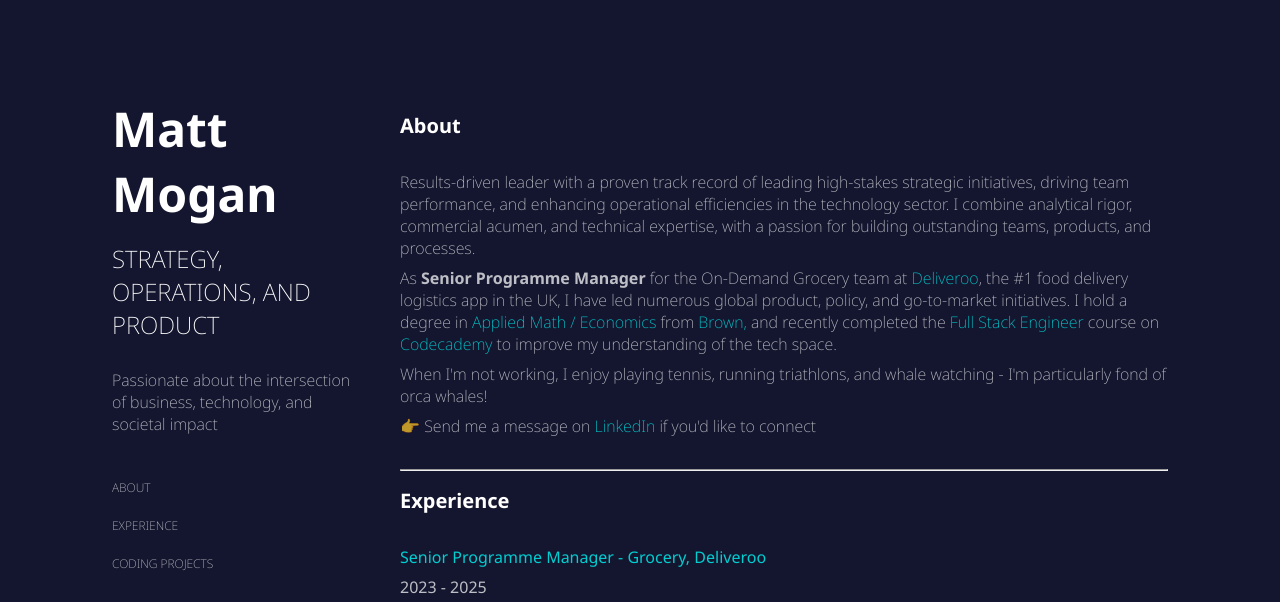
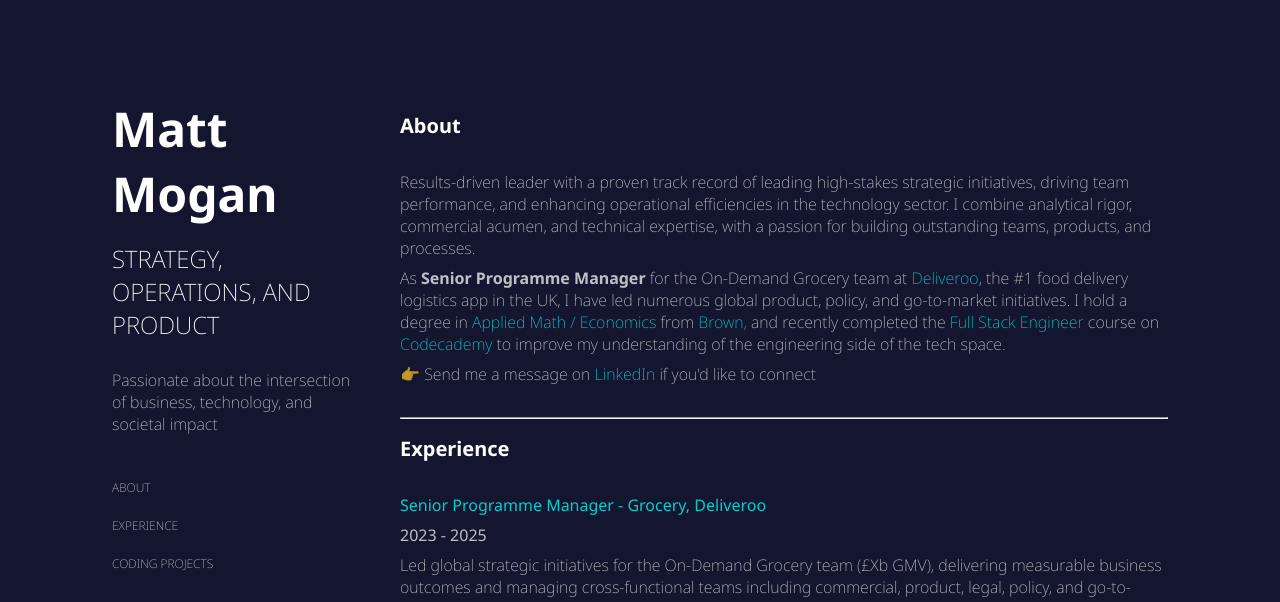
Before and after one commit to matthewmogan/portfolio, a website: page index.html in a window 1280 px wide. Shown: the top 602 px of the page. Drawn offline with Linux system fonts and the light colour scheme.

Commit message:
removed interests from About section

```diff
--- a/index.html
+++ b/index.html
@@ -45,8 +45,7 @@
 
                 <div class="contentContainer hoverEffect">
                     <p>Results-driven leader with a proven track record of leading high-stakes strategic initiatives, driving team performance, and enhancing operational efficiencies in the technology sector. I combine analytical rigor, commercial acumen, and technical expertise, with a passion for building outstanding teams, products, and processes.</p>
-                    <p>As <strong>Senior Programme Manager</strong> for the On-Demand Grocery team at <a class="link" href="https://deliveroo.co.uk/">Deliveroo</a>, the #1 food delivery logistics app in the UK, I have led numerous global product, policy, and go-to-market initiatives. I hold a degree in <a class="link" href="https://bulletin.brown.edu/the-college/concentrations/apme/">Applied Math / Economics</a> from <a class="link" href="https://www.brown.edu/">Brown,</a> and recently completed the <a class="link" href="https://www.codecademy.com/career-journey/full-stack-engineer">Full Stack Engineer</a> course on <a class="link" href="https://www.codecademy.com/">Codecademy</a> to improve my understanding of the tech space.</p>
-                    <p>When I'm not working, I enjoy playing tennis, running triathlons, and whale watching - I'm particularly fond of orca whales! </p>
+                    <p>As <strong>Senior Programme Manager</strong> for the On-Demand Grocery team at <a class="link" href="https://deliveroo.co.uk/">Deliveroo</a>, the #1 food delivery logistics app in the UK, I have led numerous global product, policy, and go-to-market initiatives. I hold a degree in <a class="link" href="https://bulletin.brown.edu/the-college/concentrations/apme/">Applied Math / Economics</a> from <a class="link" href="https://www.brown.edu/">Brown,</a> and recently completed the <a class="link" href="https://www.codecademy.com/career-journey/full-stack-engineer">Full Stack Engineer</a> course on <a class="link" href="https://www.codecademy.com/">Codecademy</a> to improve my understanding of the engineering side of the tech space.</p>
                     <p> &#x1F449; Send me a message on <a class="link" href="https://www.linkedin.com/in/matthewmogan/">LinkedIn</a> if you'd like to connect </p>
                 </div>
 
```
